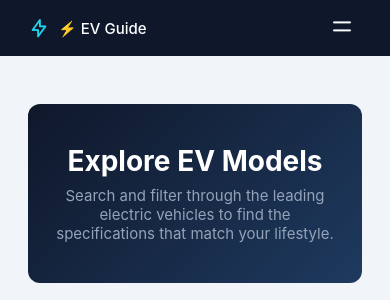
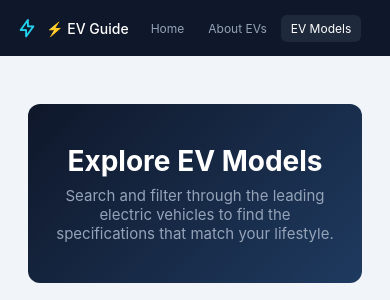
Before and after one commit to ambekarambika/evcar, a FastAPI app: page /models.html in a window 390 px wide. Shown: the top 300 px of the page. Run offline with FastAPI, Linux system fonts and the light colour scheme; data that the repository does not hold is empty.

```diff
--- a/static/nav.js
+++ /dev/null
@@ -1,57 +0,0 @@
-document.addEventListener("DOMContentLoaded", () => {
-  const nav = document.querySelector(".ev-nav");
-  const navLinks = document.getElementById("navLinks");
-
-  if (nav && navLinks) {
-    // Create the hamburger menu toggle button
-    const toggleBtn = document.createElement("button");
-    toggleBtn.className = "ev-menu-toggle";
-    toggleBtn.id = "menuToggle";
-    toggleBtn.setAttribute("aria-label", "Toggle navigation");
-    toggleBtn.innerHTML = '<i class="ti ti-menu"></i>';
-
-    // Insert it right after the logo (before navLinks)
-    const logo = nav.querySelector(".ev-logo");
-    if (logo) {
-      logo.after(toggleBtn);
-    } else {
-      nav.insertBefore(toggleBtn, navLinks);
-    }
-
-    // Handle toggle click
-    toggleBtn.addEventListener("click", (e) => {
-      e.stopPropagation();
-      const isExpanded = navLinks.classList.toggle("mobile-show");
-
-      // Toggle the menu/close icon
-      const icon = toggleBtn.querySelector("i");
-      if (isExpanded) {
-        icon.className = "ti ti-x";
-      } else {
-        icon.className = "ti ti-menu";
-      }
-    });
-
-    // Close the navigation list if clicked outside
-    document.addEventListener("click", (e) => {
-      if (!nav.contains(e.target) && navLinks.classList.contains("mobile-show")) {
-        navLinks.classList.remove("mobile-show");
-        toggleBtn.querySelector("i").className = "ti ti-menu";
-      }
-    });
-
-    // Handle mobile dropdown toggle on tap
-    const dropdownBtn = nav.querySelector(".ev-dropdown-btn");
-    const dropdownContent = nav.querySelector(".ev-dropdown-content");
-    if (dropdownBtn && dropdownContent) {
-      dropdownBtn.addEventListener("click", (e) => {
-        if (window.innerWidth <= 768) {
-          e.preventDefault();
-          e.stopPropagation();
-          const isVisible = window.getComputedStyle(dropdownContent).display !== "none";
-          dropdownContent.style.display = isVisible ? "none" : "block";
-        }
-      });
-    }
-  }
-});
--- a/static/styles.css
+++ b/static/styles.css
@@ -180,60 +180,77 @@ body{font-family:var(--font-sans);background:var(--color-background-tertiary);co
   display: none;
 }
 
-/* Responsive Nav Styles */
-.ev-menu-toggle {
-  display: none;
-  background: none;
-  border: none;
-  color: #fff;
-  font-size: 24px;
-  cursor: pointer;
-  padding: 4px 8px;
-  border-radius: 6px;
-  transition: background .2s;
-}
-.ev-menu-toggle:hover {
-  background: #1e293b;
-}
-
+/* Responsive adjustments for mobile view - Horizontal Scrolling Nav */
 @media (max-width: 768px) {
-  .ev-menu-toggle {
-    display: block;
+  .ev-nav {
+    flex-direction: row;
+    justify-content: space-between;
+    height: 56px;
+    padding: 0 16px;
+    gap: 12px;
+  }
+  .ev-logo {
+    font-size: 14px;
+    flex-shrink: 0;
   }
   .ev-links {
-    display: none;
-    position: absolute;
-    top: 56px;
-    left: 0;
-    right: 0;
-    background: #0f172a;
-    flex-direction: column;
-    padding: 16px 28px;
-    gap: 8px;
-    border-bottom: 1px solid #1e293b;
-    box-shadow: 0 10px 15px -3px rgba(0,0,0,0.5);
+    display: flex;
+    flex-direction: row;
+    flex-wrap: nowrap;
+    overflow-x: auto;
+    overflow-y: hidden;
+    -webkit-overflow-scrolling: touch;
+    gap: 4px;
+    max-width: calc(100vw - 120px);
+    padding: 6px 0;
+    scrollbar-width: thin;
+    scrollbar-color: rgba(34, 211, 238, 0.3) transparent;
   }
-  .ev-links.mobile-show {
+  .ev-links a {
+    white-space: nowrap;
+    font-size: 12px;
+    padding: 6px 10px;
+    flex-shrink: 0;
+  }
+
+  /* Flatten the dropdown menu on mobile so sub-links are directly scrollable */
+  .ev-dropdown {
     display: flex;
-  }
-  .ev-dropdown {
-    width: 100%;
+    align-items: center;
   }
   .ev-dropdown-btn {
-    width: 100%;
-    justify-content: space-between;
+    display: none !important;
   }
   .ev-dropdown-content {
+    display: flex !important;
     position: static;
-    width: 100%;
+    flex-direction: row;
+    background: transparent;
+    border: none;
+    box-shadow: none;
+    padding: 0;
+    margin: 0;
+    gap: 4px;
+    z-index: auto;
+  }
+  .ev-dropdown-content a {
+    border-radius: 6px;
+  }
+  .ev-dropdown-content a:hover,
+  .ev-dropdown-content a.active {
     background: #1e293b;
-    box-shadow: none;
-    border: none;
-    margin-top: 4px;
-    padding: 4px 12px;
-    display: none;
+    color: #fff;
   }
-  .ev-dropdown:hover .ev-dropdown-content {
-    display: block;
+
+  /* Premium scrollbar styling for webkit browsers */
+  .ev-links::-webkit-scrollbar {
+    height: 3px;
+  }
+  .ev-links::-webkit-scrollbar-track {
+    background: transparent;
+  }
+  .ev-links::-webkit-scrollbar-thumb {
+    background: rgba(34, 211, 238, 0.3);
+    border-radius: 3px;
   }
 }
--- a/templates/about.html
+++ b/templates/about.html
@@ -7,7 +7,6 @@
   <link rel="stylesheet" href="../static/styles.css">
   <link rel="stylesheet" href="../static/about.css">
   <link rel="stylesheet" href="https://cdn.jsdelivr.net/npm/@tabler/icons-webfont@latest/tabler-icons.min.css">
-  <script src="../static/nav.js" defer></script>
 </head>
 <body>
 
--- a/templates/buying-guide.html
+++ b/templates/buying-guide.html
@@ -7,7 +7,6 @@
   <link rel="stylesheet" href="../static/styles.css">
   <link rel="stylesheet" href="../static/buying.css">
   <link rel="stylesheet" href="https://cdn.jsdelivr.net/npm/@tabler/icons-webfont@latest/tabler-icons.min.css">
-  <script src="../static/nav.js" defer></script>
 </head>
 <body>
 
--- a/templates/calculator.html
+++ b/templates/calculator.html
@@ -7,7 +7,6 @@
   <link rel="stylesheet" href="../static/styles.css">
   <link rel="stylesheet" href="../static/calculator.css">
   <link rel="stylesheet" href="https://cdn.jsdelivr.net/npm/@tabler/icons-webfont@latest/tabler-icons.min.css">
-  <script src="../static/nav.js" defer></script>
 </head>
 <body>
 
--- a/templates/charging.html
+++ b/templates/charging.html
@@ -7,7 +7,6 @@
   <link rel="stylesheet" href="../static/styles.css">
   <link rel="stylesheet" href="../static/charging.css">
   <link rel="stylesheet" href="https://cdn.jsdelivr.net/npm/@tabler/icons-webfont@latest/tabler-icons.min.css">
-  <script src="../static/nav.js" defer></script>
 </head>
 <body>
 
--- a/templates/compare.html
+++ b/templates/compare.html
@@ -7,7 +7,6 @@
   <link rel="stylesheet" href="../static/styles.css">
   <link rel="stylesheet" href="../static/compare.css">
   <link rel="stylesheet" href="https://cdn.jsdelivr.net/npm/@tabler/icons-webfont@latest/tabler-icons.min.css">
-  <script src="../static/nav.js" defer></script>
 </head>
 <body>
 
--- a/templates/dashboard.html
+++ b/templates/dashboard.html
@@ -282,7 +282,6 @@
       }
     }
   </style>
-  <script src="../static/nav.js" defer></script>
 </head>
 <body>
 
--- a/templates/environment.html
+++ b/templates/environment.html
@@ -7,7 +7,6 @@
   <link rel="stylesheet" href="../static/styles.css">
   <link rel="stylesheet" href="../static/environment.css">
   <link rel="stylesheet" href="https://cdn.jsdelivr.net/npm/@tabler/icons-webfont@latest/tabler-icons.min.css">
-  <script src="../static/nav.js" defer></script>
 </head>
 <body>
 
--- a/templates/incentives.html
+++ b/templates/incentives.html
@@ -7,7 +7,6 @@
   <link rel="stylesheet" href="../static/styles.css">
   <link rel="stylesheet" href="../static/incentives.css">
   <link rel="stylesheet" href="https://cdn.jsdelivr.net/npm/@tabler/icons-webfont@latest/tabler-icons.min.css">
-  <script src="../static/nav.js" defer></script>
 </head>
 <body>
 
--- a/templates/index.html
+++ b/templates/index.html
@@ -6,7 +6,6 @@
   <title>EV Guidance Portal</title>
   <link rel="stylesheet" href="../static/styles.css">
   <link rel="stylesheet" href="https://cdn.jsdelivr.net/npm/@tabler/icons-webfont@latest/tabler-icons.min.css">
-  <script src="../static/nav.js" defer></script>
 </head>
 <body>
 
--- a/templates/login.html
+++ b/templates/login.html
@@ -7,7 +7,6 @@
   <link rel="stylesheet" href="../static/styles.css">
   <link rel="stylesheet" href="../static/auth.css">
   <link rel="stylesheet" href="https://cdn.jsdelivr.net/npm/@tabler/icons-webfont@latest/tabler-icons.min.css">
-  <script src="../static/nav.js" defer></script>
 </head>
 <body>
 
--- a/templates/maintenance.html
+++ b/templates/maintenance.html
@@ -7,7 +7,6 @@
   <link rel="stylesheet" href="../static/styles.css">
   <link rel="stylesheet" href="../static/maintenance.css">
   <link rel="stylesheet" href="https://cdn.jsdelivr.net/npm/@tabler/icons-webfont@latest/tabler-icons.min.css">
-  <script src="../static/nav.js" defer></script>
 </head>
 <body>
 
--- a/templates/models.html
+++ b/templates/models.html
@@ -36,7 +36,6 @@
       border-color: #ca8a04 !important;
     }
   </style>
-  <script src="../static/nav.js" defer></script>
 </head>
 <body>
 
--- a/templates/myths.html
+++ b/templates/myths.html
@@ -7,7 +7,6 @@
   <link rel="stylesheet" href="../static/styles.css">
   <link rel="stylesheet" href="../static/myths.css">
   <link rel="stylesheet" href="https://cdn.jsdelivr.net/npm/@tabler/icons-webfont@latest/tabler-icons.min.css">
-  <script src="../static/nav.js" defer></script>
 </head>
 <body>
 
--- a/templates/register.html
+++ b/templates/register.html
@@ -7,7 +7,6 @@
   <link rel="stylesheet" href="../static/styles.css">
   <link rel="stylesheet" href="../static/auth.css">
   <link rel="stylesheet" href="https://cdn.jsdelivr.net/npm/@tabler/icons-webfont@latest/tabler-icons.min.css">
-  <script src="../static/nav.js" defer></script>
 </head>
 <body>
 
--- a/templates/stations.html
+++ b/templates/stations.html
@@ -7,7 +7,6 @@
   <link rel="stylesheet" href="../static/styles.css">
   <link rel="stylesheet" href="../static/stations.css">
   <link rel="stylesheet" href="https://cdn.jsdelivr.net/npm/@tabler/icons-webfont@latest/tabler-icons.min.css">
-  <script src="../static/nav.js" defer></script>
 </head>
 <body>
 
```
